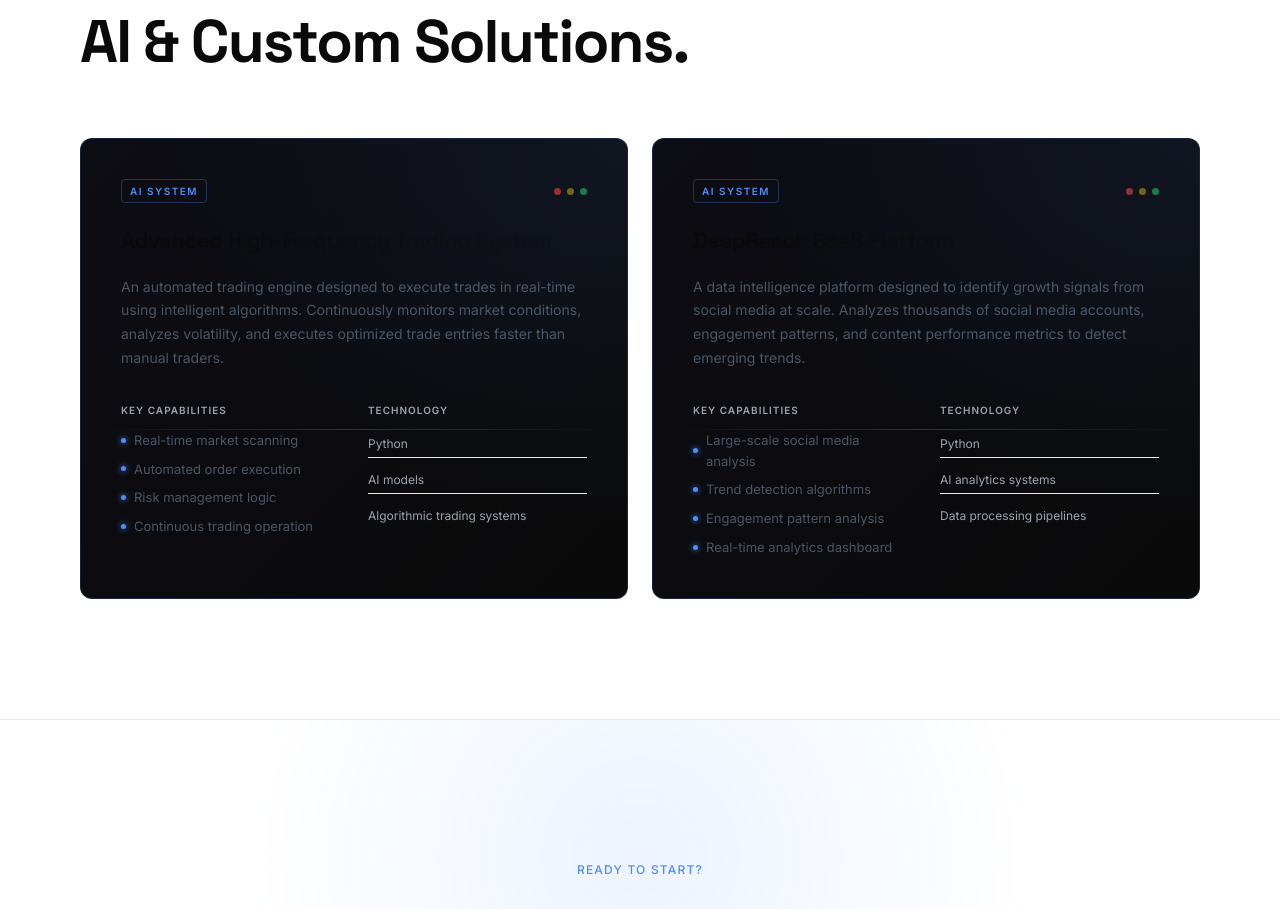
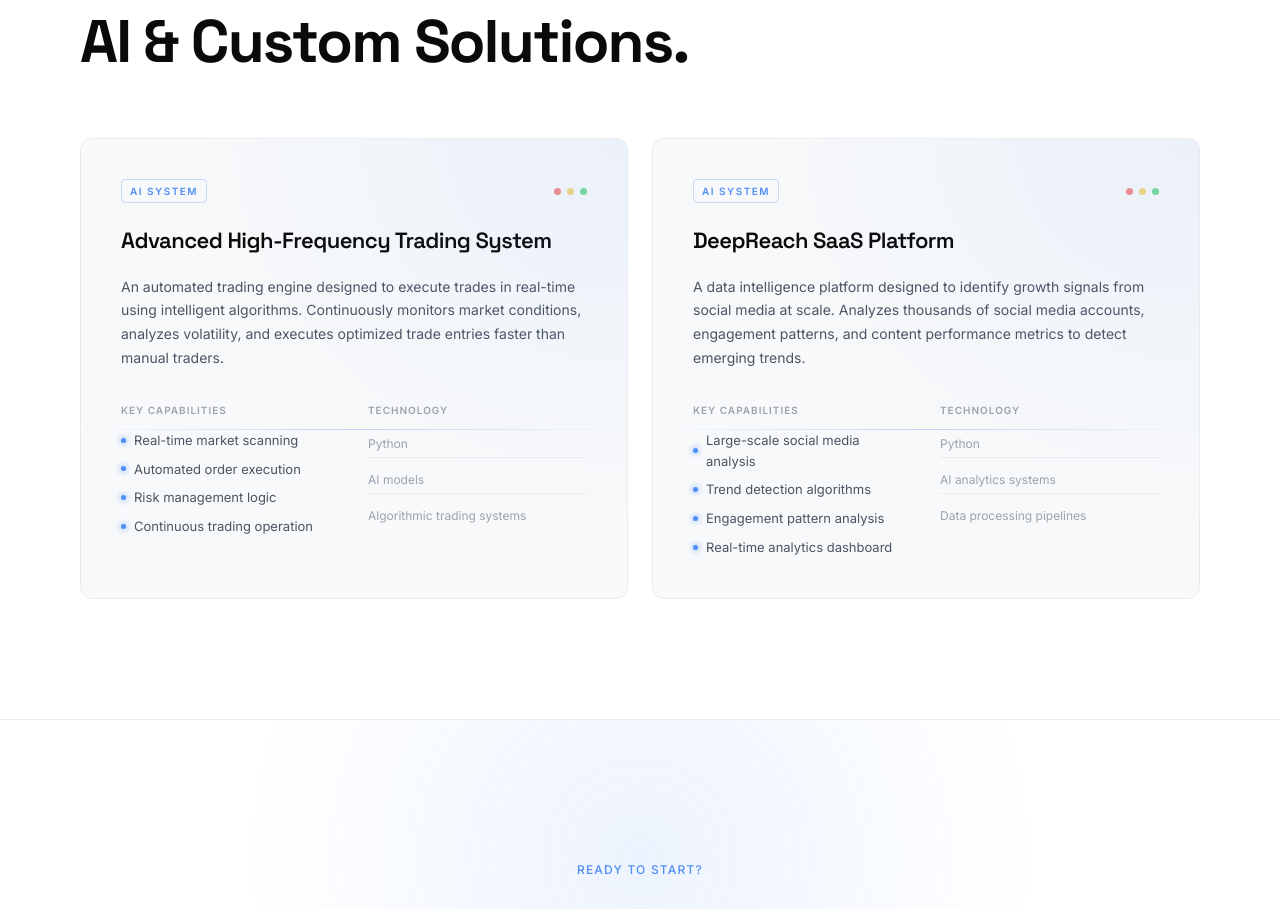
Before and after one commit to abstractlabs-dev/abstractlabs-nextjs, a Next.js app: page /solutions in a window 1280 px wide. Shown: the part 1140-2049 px from the top of the page. Built offline with nearby package versions, Linux system fonts and the light colour scheme.

Commit message:
fix: component styles for light mode and force default light theme

```diff
--- a/app/providers.jsx
+++ b/app/providers.jsx
@@ -3,7 +3,7 @@
 
 export function Providers({ children }) {
   return (
-    <ThemeProvider attribute="data-theme" defaultTheme="light" enableSystem={false}>
+    <ThemeProvider attribute="data-theme" defaultTheme="light" enableSystem={false} storageKey="abstract-theme-v1">
       {children}
     </ThemeProvider>
   );
--- a/components/Footer/Footer.module.css
+++ b/components/Footer/Footer.module.css
@@ -54,7 +54,7 @@
 .social:hover {
   border-color: var(--border-light);
   color: var(--text);
-  background: rgba(255,255,255,0.03);
+  background: var(--bg-card-hover);
 }
 
 .colHead {
--- a/components/Hero/Hero.module.css
+++ b/components/Hero/Hero.module.css
@@ -148,7 +148,7 @@
 }
 .btnSecondary:hover {
   border-color: var(--text-muted);
-  background: rgba(255,255,255,0.04);
+  background: var(--bg-card-hover);
 }
 
 .scrollLine {
--- a/components/ProjectShowcase/ProjectShowcase.module.css
+++ b/components/ProjectShowcase/ProjectShowcase.module.css
@@ -106,8 +106,8 @@
 .aiCard {
   position: relative;
   padding: 40px;
-  background: linear-gradient(135deg, #0d0d14 0%, #0a0a0a 100%);
-  border: 1px solid rgba(79, 142, 247, 0.2);
+  background: var(--bg-card);
+  border: 1px solid var(--border);
   border-radius: var(--radius-lg);
   overflow: hidden;
   animation: cardIn 0.5s ease both;
--- a/components/TechStack/TechStack.module.css
+++ b/components/TechStack/TechStack.module.css
@@ -15,7 +15,7 @@
   display: grid;
   grid-template-columns: repeat(3, 1fr);
   gap: 2px;
-  background: var(--border);
+  background: var(--bg-card-hover);
   border: 1px solid var(--border);
   border-radius: var(--radius-lg);
   overflow: hidden;
@@ -61,7 +61,7 @@
 .pill {
   display: inline-block;
   padding: 8px 16px;
-  background: rgba(20, 20, 28, 1);
+  background: var(--bg-card);
   border: 1px solid var(--border);
   border-radius: 6px;
   font-size: 13px;
```
